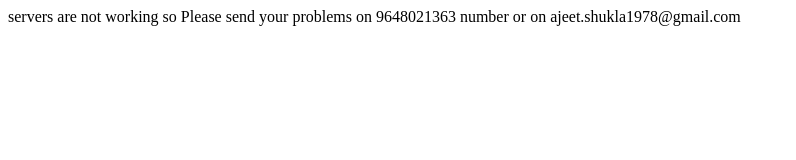
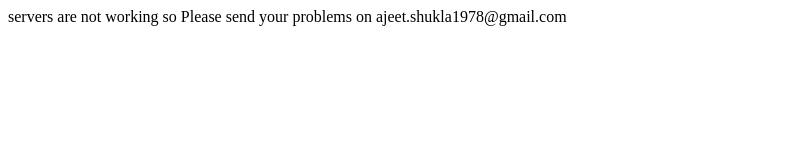
Before and after one commit to KingKilled/Bajarangbali-Problem-Solving, a plain HTML site: page chat.html in a window 1280 px wide. Shown: the whole page, without its empty margins (0-796 px from the left). Drawn offline with Linux system fonts and the light colour scheme.

Commit message:
Update chat.html

```diff
--- a/chat.html
+++ b/chat.html
@@ -1,4 +1,4 @@
 <html>
 	<head><title>SORRY TO SAY BUT SERVER ARE CLOSED FOR SOME UPDATES</title></head>
-	<body>servers are not working so Please send your problems on 9648021363 number or on ajeet.shukla1978@gmail.com</body>
+	<body>servers are not working so Please send your problems on ajeet.shukla1978@gmail.com</body>
 </html>
```
